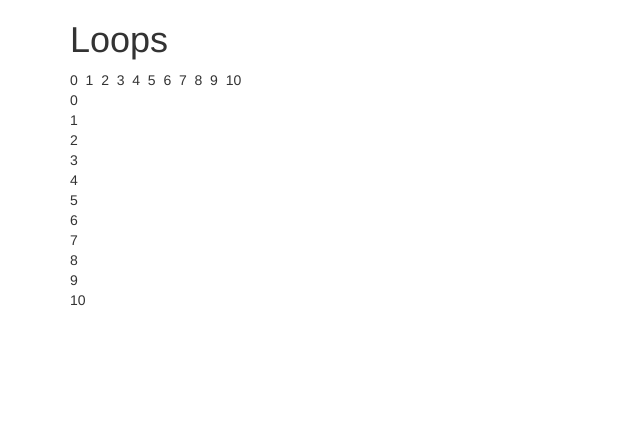
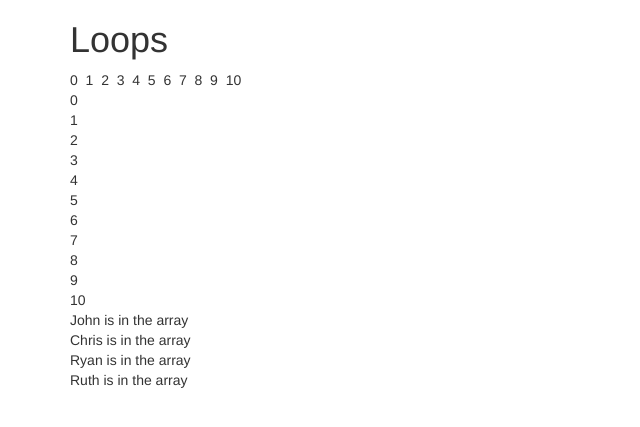
Before and after one commit to colinmckean/phpplay, a PHP site: page /loops.php in a window 1280 px wide. Shown: the top 427 px of the page, without its empty margins (0-640 px from the left). Run offline with PHP 8.4, Linux system fonts and the light colour scheme.

Commit message:
add foreach loop

```diff
--- a/loops.php
+++ b/loops.php
@@ -23,6 +23,14 @@ define("TITLE", "Loops");
             echo "<br> $count ";
         }
 
+        //foreach
+        //for each (collection as element)
+        $people = array("John", "Chris", "Ryan", "Ruth");
+        foreach ($people as $person){
+            echo "<br> $person is in the array";
+        }
+
+
         ?>
     </div>
 
```
